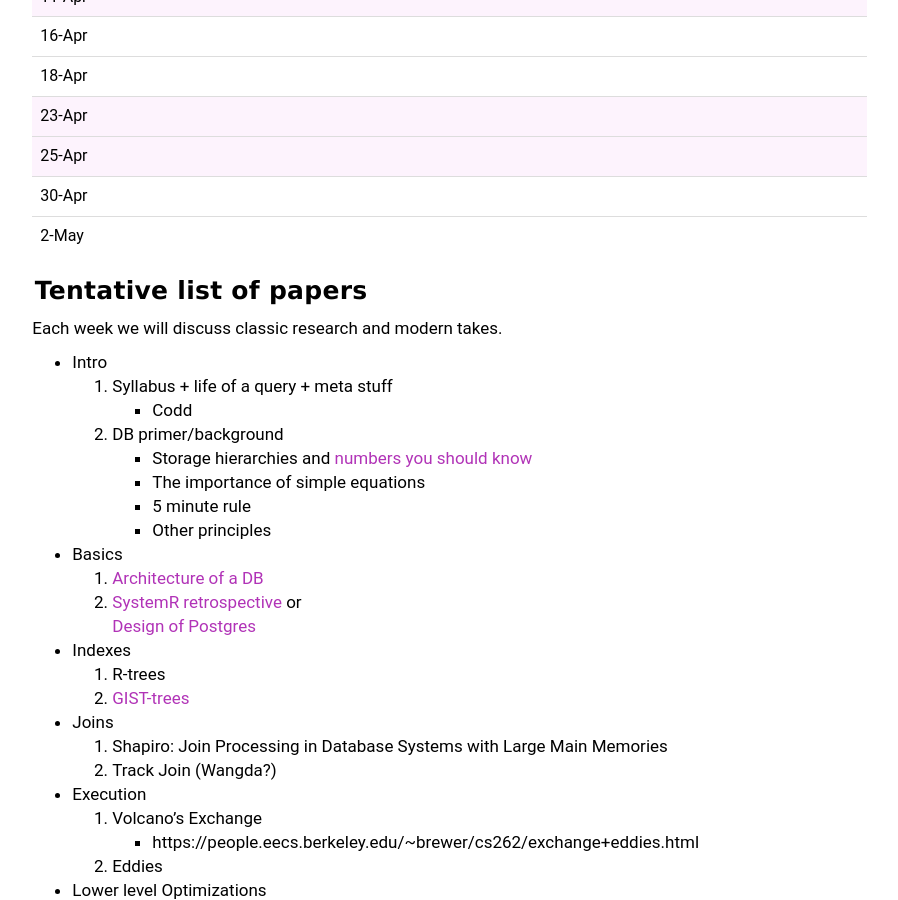
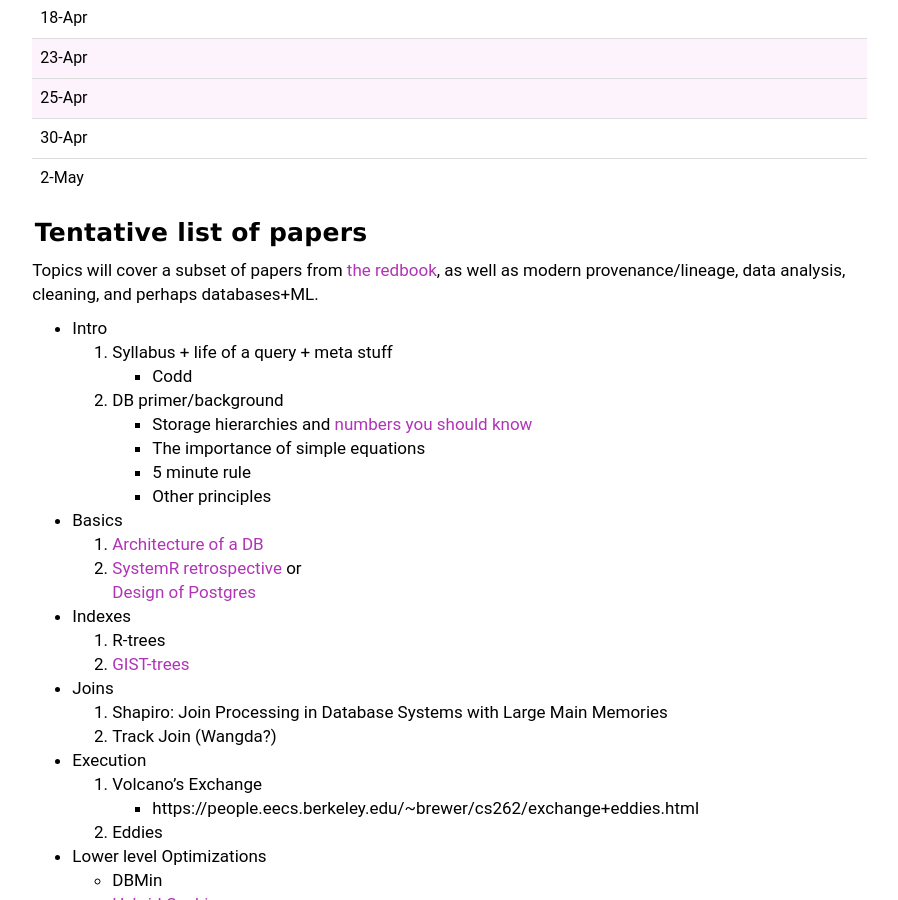
Before and after one commit to wzao1515/w6113.github.io, a Jekyll site: the page built from index.md, in a window 1280 px wide and 900 px high, scrolled down 1953 px. Shown: the whole window, without its empty margins (292-1190 px from the left). Built offline with Jekyll 4.4.1, drawn with Linux system fonts in a browser that asks for light colours; some of the changed text lies outside the part shown.

Commit message:
updated website

```diff
--- a/index.md
+++ b/index.md
@@ -67,7 +66,7 @@ Topics will cover a subset of papers from [the redbook](http://www.redbook.io),
 
 #### Tentative list of papers
 
-Each week we will discuss classic research and modern takes.
+Topics will cover a subset of papers from [the redbook](http://www.redbook.io), as well as modern provenance/lineage, data analysis, cleaning, and perhaps databases+ML.
 
 
 * Intro
```
Also changed, not shown: other parts of index.md (+0 -1 lines).
